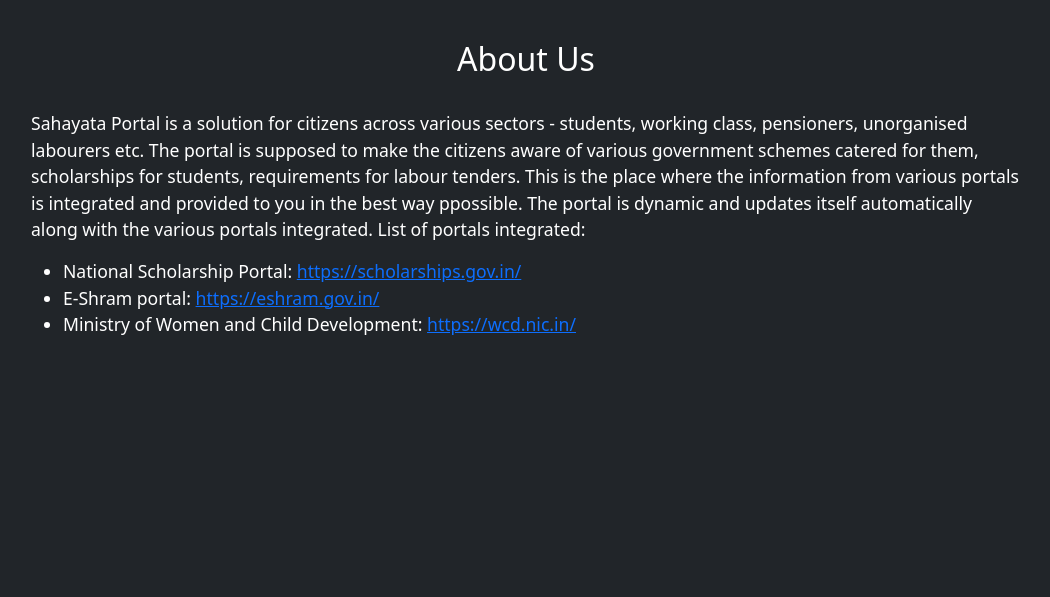
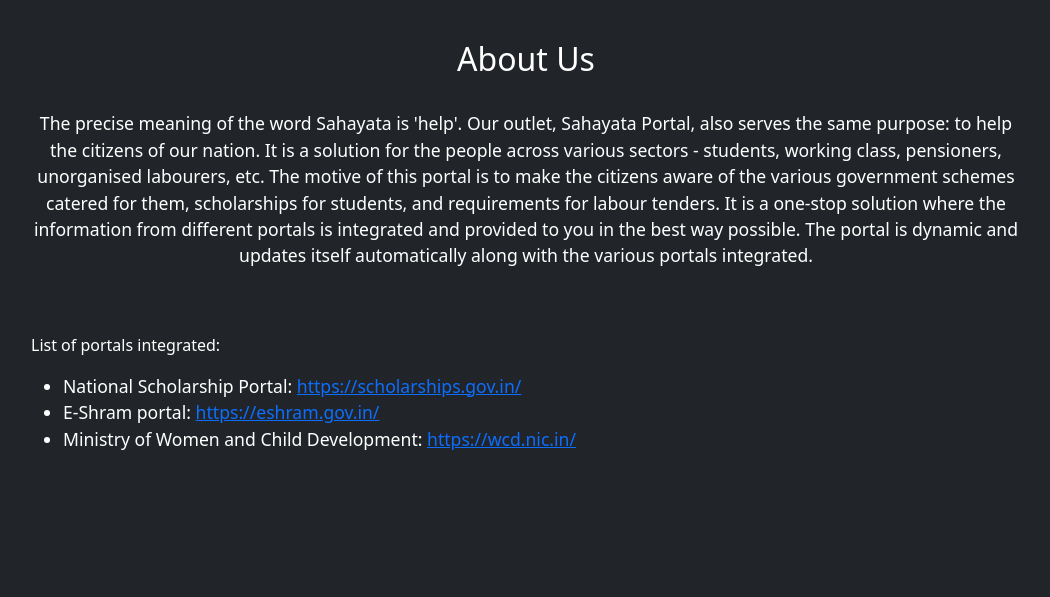
Before and after one commit to Sahayata-Portal/sahayata-portal, a Django app: page /about in a window 1280 px wide. Shown: the part 86-683 px from the top of the page, without its empty margins (114-1164 px from the left). Run offline with Django 4.2, Linux system fonts and the light colour scheme; parts of the project's set-up code (start-up, migrations or seed data) failed here and were passed over.

Commit message:
About Page Update

```diff
--- a/main/templates/main/about.html
+++ b/main/templates/main/about.html
@@ -10,8 +10,12 @@
 <div style="padding:40px 5px; margin: auto; max-width:1000px; width:90%; display:block; color:white;">
     <h2><center>{% translate request "About Us" %}</center></h2>
     <br>
-    <p style="font-size:1.1em">
-    {% translate request "Sahayata Portal is a solution for citizens across various sectors - students, working class, pensioners, unorganised labourers etc. The portal is supposed to make the citizens aware of various government schemes catered for them, scholarships for students, requirements for labour tenders. This is the place where the information from various portals is integrated and provided to you in the best way ppossible. The portal is dynamic and updates itself automatically along with the various portals integrated." %}
+    <p style="font-size:1.1em; text-align:center">
+    {% translate request "The precise meaning of the word Sahayata is 'help'. Our outlet, Sahayata Portal, also serves the same purpose: to help the citizens of our nation. It is a solution for the people across various sectors - students, working class, pensioners, unorganised labourers, etc. The motive of this portal is to make the citizens aware of the various government schemes catered for them, scholarships for students, and requirements for labour tenders. It is a one-stop solution where the information from different portals is integrated and provided to you in the best way possible. The portal is dynamic and updates itself automatically along with the various portals integrated." %}
+    </p>
+    <br>
+    <br>
+    <p>
     {% translate request "List of portals integrated:" %}
     <ul style="font-size:1.1em">
     <li>{% translate request "National Scholarship Portal:" %} <a href="https://scholarships.gov.in/" target="_blank">https://scholarships.gov.in/</a></li>
--- a/main/templates/main/base.html
+++ b/main/templates/main/base.html
@@ -38,7 +38,7 @@
                         </a>
                         <ul class="dropdown-menu" aria-labelledby="navbarDropdown">
                           <li><a class="dropdown-item" href="{%url 'scholarships'%}">{% translate request "National Scholarships" %}</a></li>
-                          <li><a class="dropdown-item" href="#">{% translate request "International Scholarships" %}</a></li>
+                          <li><a class="dropdown-item" href="{%url 'international'%}">{% translate request "International Scholarships" %}</a></li>
                         </ul>
                       </li>
                       <li class="nav-item dropdown">
--- a/main/urls.py
+++ b/main/urls.py
@@ -20,6 +20,7 @@
 urlpatterns = [
     path('', views.HomePage, name='home'),
     path('scholarships', views.Scholarships, name='scholarships'),
+    path('international', views.international, name='international'),
     path('schemes', views.SchemePage, name='schemes'),
     path('ourteam', views.Ourteam, name='ourteam'),
     path('about', views.about, name='about'),
--- a/main/views.py
+++ b/main/views.py
@@ -39,6 +39,12 @@
     c = c+1
 
   return render(request,"main/scholarships.html",{"data":schemes, "lan":lan})
+
+def international(request):
+
+  schemes = getScholarships()
+
+  return render(request,"main/international.html",{"data":schemes})
 
 def about(request):
 
```
Also changed, not shown: main/templates/main/international.html (added, +8 -0 lines).
